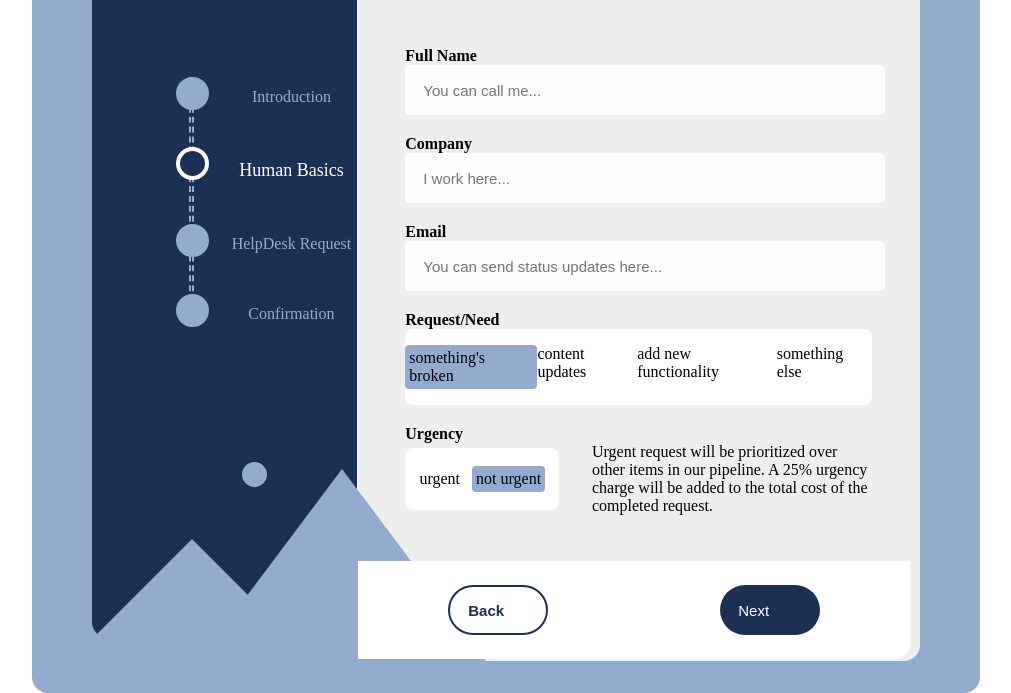
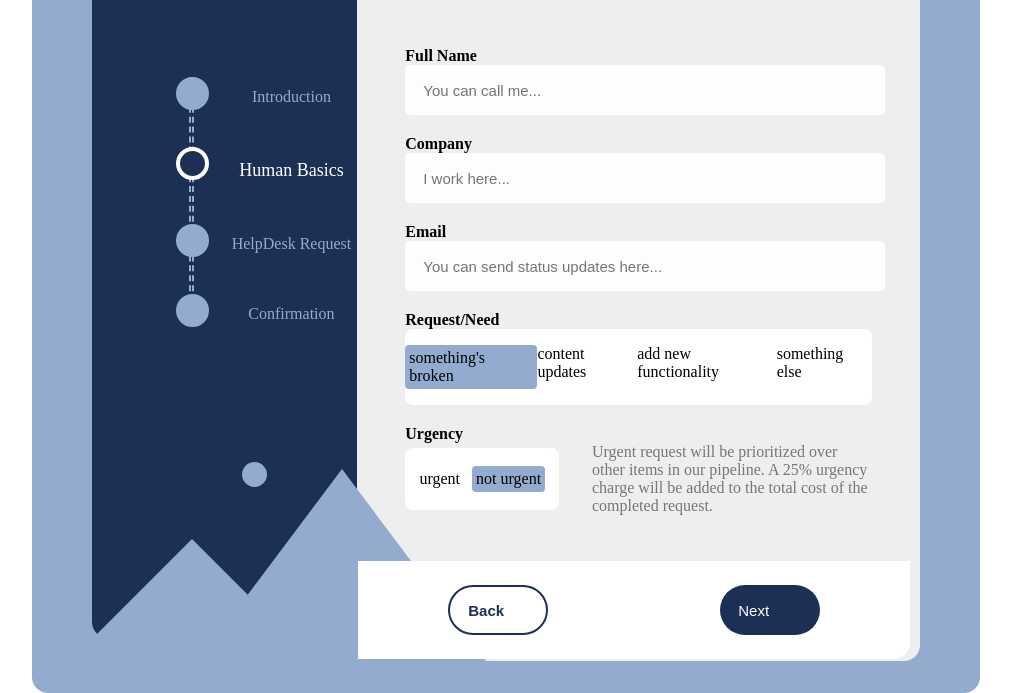
Before and after one commit to UshasriMavuri1999/B21, a plain HTML site: page task2/index.html in a window 1280 px wide. Shown: the part 201-894 px from the top of the page, without its empty margins (134-1145 px from the left). Drawn offline with Linux system fonts and the light colour scheme.

Commit message:
final update

```diff
--- a/task2/index.html
+++ b/task2/index.html
@@ -310,7 +310,7 @@
                             <p class="special">not urgent</p>
                         </div>
 
-                        <div class="urgency-right">
+                        <div class="urgency-right" style="opacity: 0.5;">
                             Urgent request will be prioritized over other items in our pipeline. A 25% urgency charge will be added to the total cost of the completed request.
                         </div>
 
```
